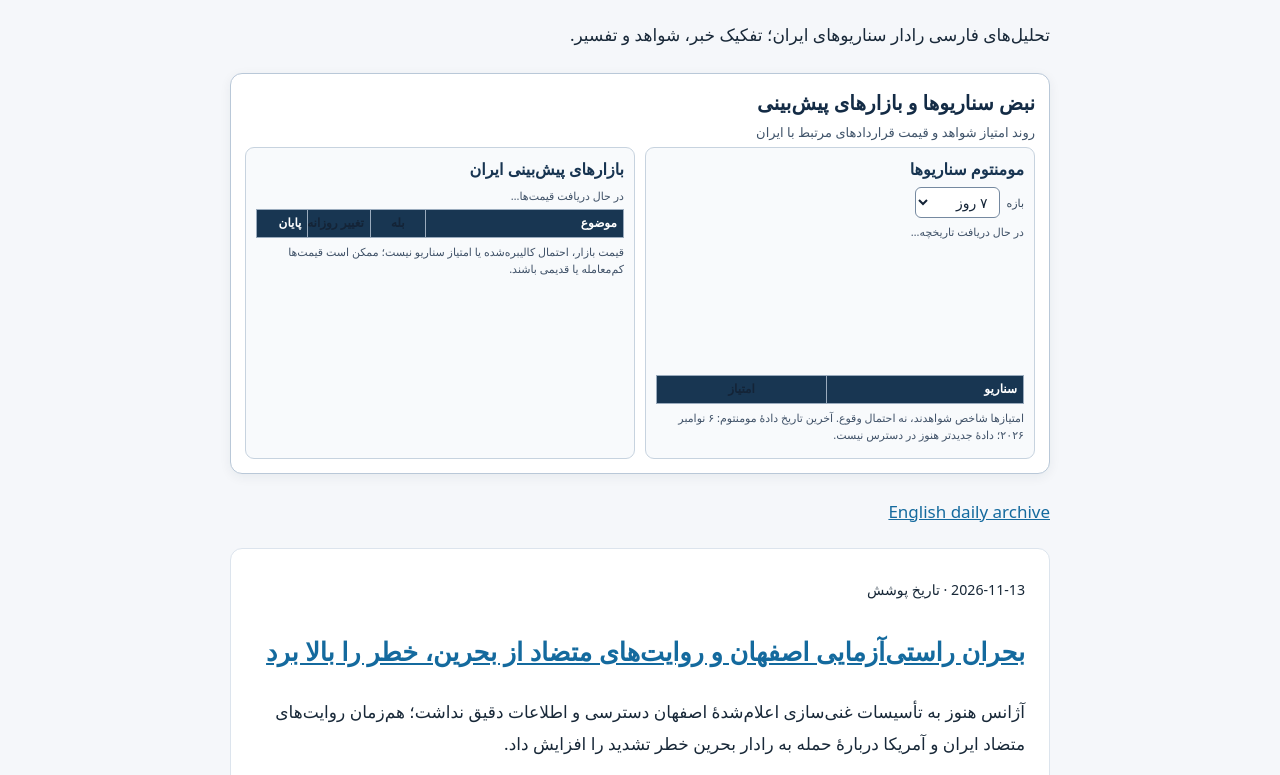
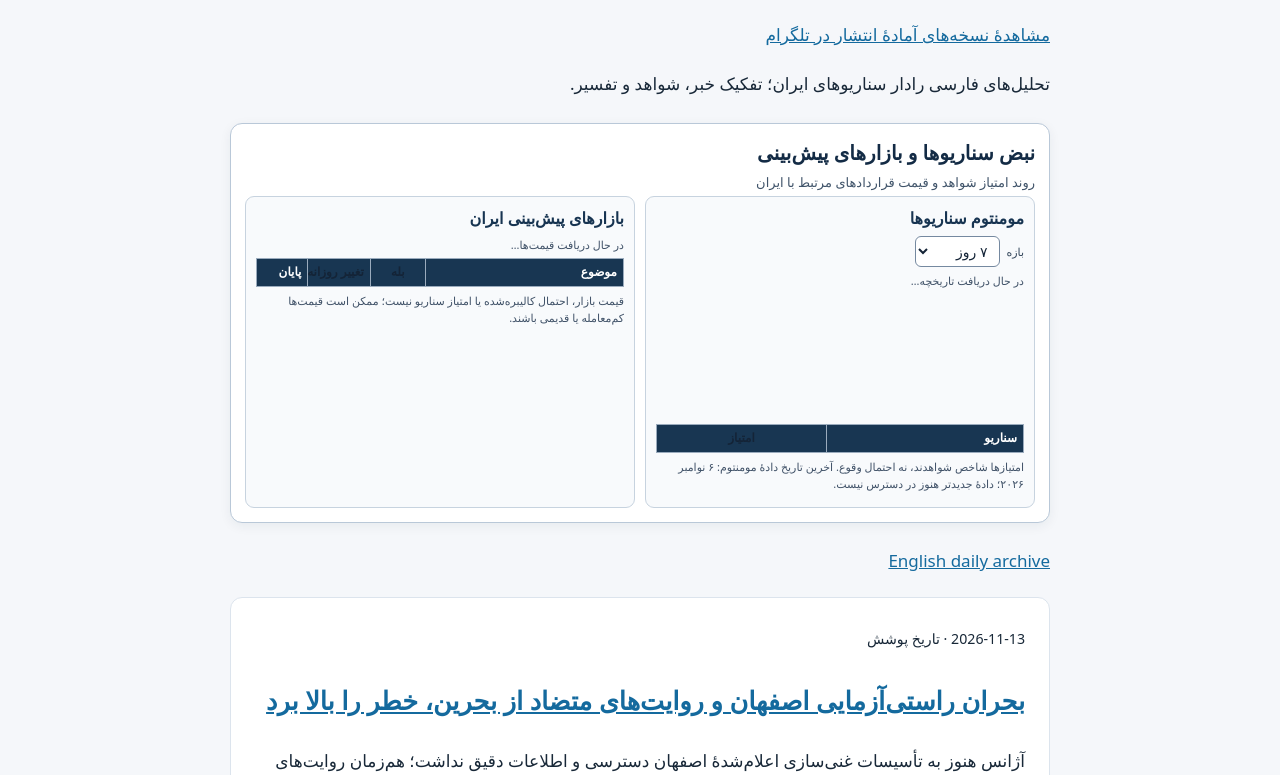
Before and after one commit to nimania/IranSignal, a plain HTML site: page fa/daily/index.html in a window 1280 px wide. Shown: the part 202-977 px from the top of the page. Drawn offline with Linux system fonts and the light colour scheme.

Commit message:
Link Telegram-ready editions from Persian archives

```diff
--- a/fa/daily/index.html
+++ b/fa/daily/index.html
@@ -1,4 +1,4 @@
-<!doctype html><html lang="fa" dir="rtl"><head><meta charset="utf-8"><meta name="viewport" content="width=device-width,initial-scale=1"><title>گزارش‌های فارسی روزانه | IranSignal</title><style>body{margin:0;background:#f5f7fa;color:#182838;font:17px/1.9 system-ui,sans-serif}header{background:#111f31;padding:20px;color:white}header a{color:white}main{max-width:820px;margin:auto;padding:32px 20px}a{color:#146a9e}.card{background:white;border:1px solid #dce4ed;border-radius:12px;padding:24px;margin:20px 0}h1{font-size:36px}</style><link rel="stylesheet" href="/IranSignal/assets/iran-signal-fa-dashboard.css?v=2"></head><body><header><a href="/IranSignal/">IranSignal</a> | <a href="/IranSignal/fa/">فارسی</a></header><main><h1>گزارش‌های روزانهٔ ایران سیگنال</h1><p>تحلیل‌های فارسی رادار سناریوهای ایران؛ تفکیک خبر، شواهد و تفسیر.</p><section class="ir-dashboard" aria-labelledby="dash-title">
+<!doctype html><html lang="fa" dir="rtl"><head><meta charset="utf-8"><meta name="viewport" content="width=device-width,initial-scale=1"><title>گزارش‌های فارسی روزانه | IranSignal</title><style>body{margin:0;background:#f5f7fa;color:#182838;font:17px/1.9 system-ui,sans-serif}header{background:#111f31;padding:20px;color:white}header a{color:white}main{max-width:820px;margin:auto;padding:32px 20px}a{color:#146a9e}.card{background:white;border:1px solid #dce4ed;border-radius:12px;padding:24px;margin:20px 0}h1{font-size:36px}</style><link rel="stylesheet" href="/IranSignal/assets/iran-signal-fa-dashboard.css?v=2"></head><body><header><a href="/IranSignal/">IranSignal</a> | <a href="/IranSignal/fa/">فارسی</a></header><main><h1>گزارش‌های روزانهٔ ایران سیگنال</h1><p><a href="/IranSignal/telegram/daily/">مشاهدهٔ نسخه‌های آمادهٔ انتشار در تلگرام</a></p><p>تحلیل‌های فارسی رادار سناریوهای ایران؛ تفکیک خبر، شواهد و تفسیر.</p><section class="ir-dashboard" aria-labelledby="dash-title">
 <h2 id="dash-title">نبض سناریوها و بازارهای پیش‌بینی</h2>
 <p class="dash-intro">روند امتیاز شواهد و قیمت قراردادهای مرتبط با ایران</p>
 <div class="dash-grid">
```
Also changed, not shown: fa/index.html (+1 -1 lines).
